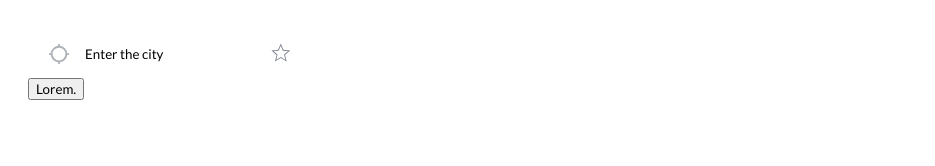
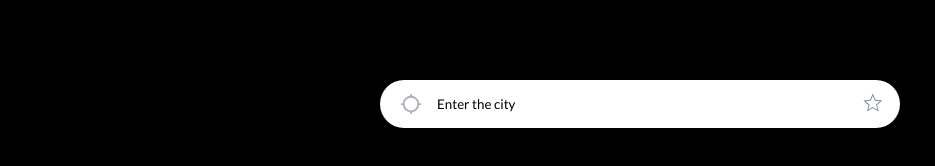
Before and after one commit to dariabadea4/weather-app, a website built with Vite: page src/index.html in a window 1280 px wide. Shown: the whole page, without its empty margins (0-935 px from the left). Built offline with nearby package versions, Linux system fonts and the light colour scheme.

Commit message:
finished input styles

```diff
--- a/src/css/city-input.css
+++ b/src/css/city-input.css
@@ -1,18 +1,24 @@
+
+body{
+    background: #000;
+}
 
 /* input field */
 .city-input{
-    margin: 1.875rem 1.25rem .938rem 1.25rem;
-    width: 17.5rem;
+    position: relative;
+    top: 1.875rem;
+    width: 100vw;
     display: flex;
-    flex-direction: column;
-    align-items: center;
+    justify-content: center;
 }
 .city-input__field-container{
     position: relative;
 }
 
 .city-input__field{
-    width: 17.5rem;
+    max-width: 31.25rem;
+    min-width: 9rem;
+    width: calc(100vw - 40px);
     height: 3rem;
     border-radius: 30px;
     padding-left: 57px;
@@ -56,3 +62,18 @@
     stroke: gold;
     fill: gold;
 }
+
+@media screen and (min-width: 768px) {
+    .city-input{
+    top: 3.75rem;
+    }
+}
+
+@media screen and (min-width: 1280px) {
+    .city-input{
+    top: 5rem;
+    }
+    .city-input__field{
+        max-width: 32.5rem;
+    }
+}
--- a/src/css/main.css
+++ b/src/css/main.css
@@ -5,4 +5,5 @@
 *{
     font-family: "Lato", sans-serif;
     box-sizing: border-box;
+    margin: 0;
 }
--- a/src/partials/city-input.html
+++ b/src/partials/city-input.html
@@ -9,7 +9,7 @@
           </svg>
 
     </div>
-    <div class="city-input__viewed-city-container">
+    <!-- <div class="city-input__viewed-city-container">
         <button class="viewed-city" type="button">Lorem.</button>
-    </div>
+    </div> -->
 </article>
```
